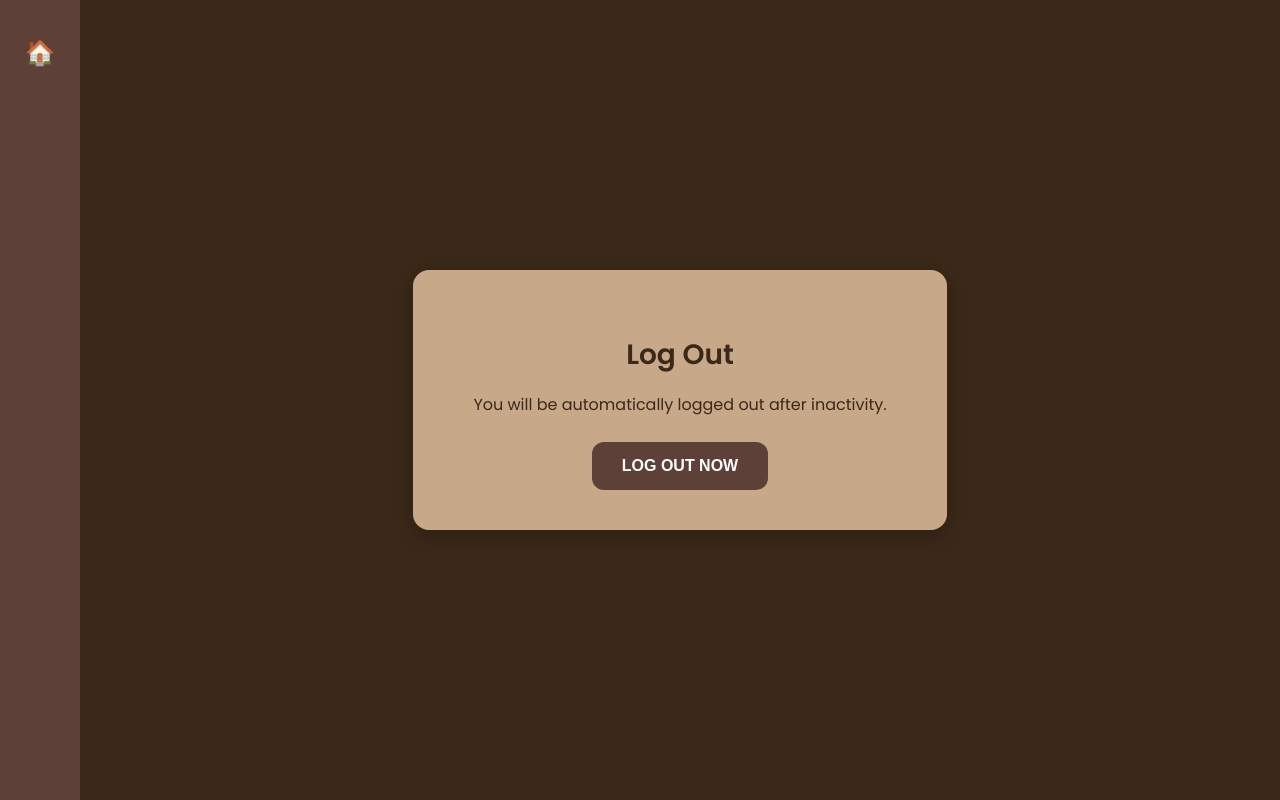
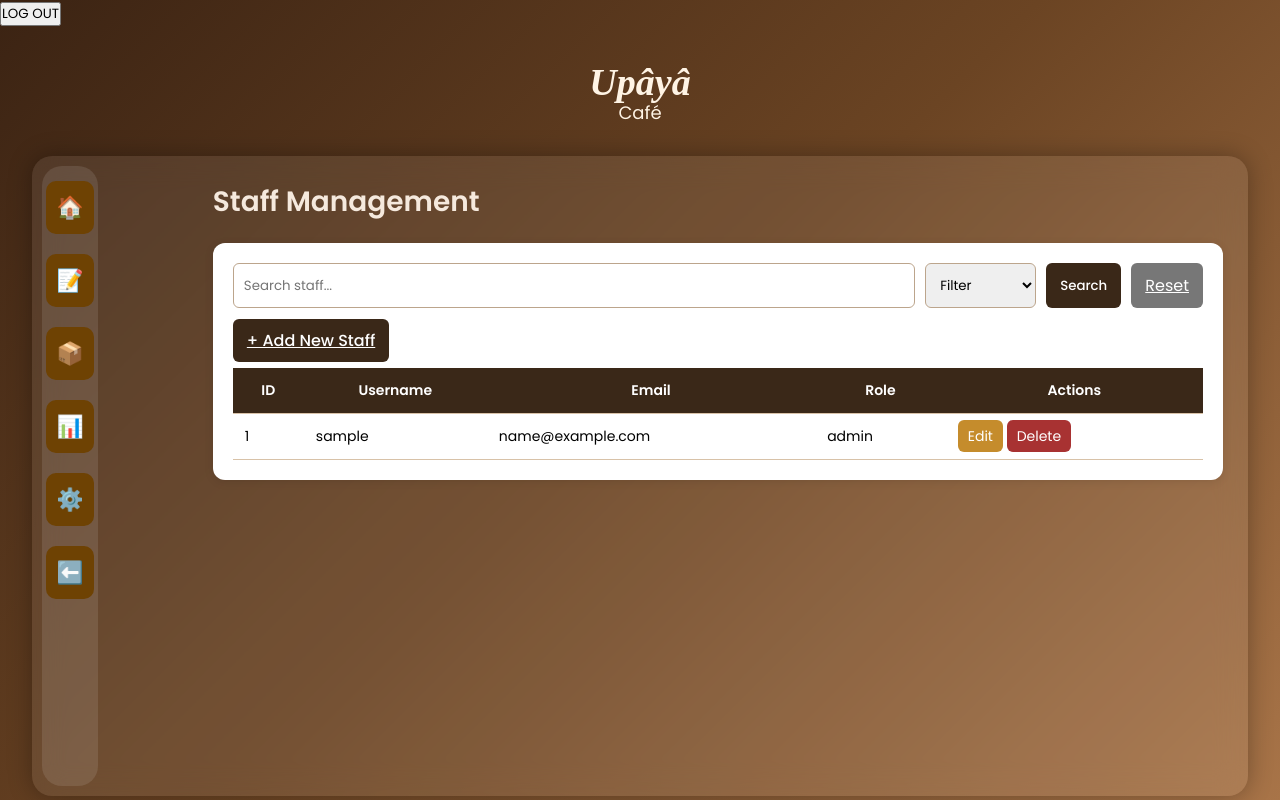
Before and after one commit to Jaden1623/upayaupdate, a PHP site: page /settings.php in a window 1280 px wide. Run offline with PHP 8.4, Linux system fonts and the light colour scheme; tables that the repository leaves empty or names only in its code hold one stand-in row (values such as "Sample post").

Commit message:
Add files via upload

```diff
--- a/kape/settings.php
+++ b/kape/settings.php
@@ -1,139 +1,173 @@
 <?php
 session_start();
+include __DIR__ . "/db/upaya_db.php";
 
-// Set inactivity timeout in seconds (e.g., 5 minutes)
-$timeout_duration = 300; // 5 minutes
+// Default SQL for users
+$sql = "SELECT * FROM users";
+$search = "";
+$filter = "";
 
-// Check if last activity is set
-if (isset($_SESSION['LAST_ACTIVITY']) &&
-    (time() - $_SESSION['LAST_ACTIVITY']) > $timeout_duration) {
-    // Session timed out
-    session_unset();
-    session_destroy();
-    header("Location: signin.php");
-    exit();
+// Search handler
+if (isset($_GET['search']) && isset($_GET['filter'])) {
+    $search = $_GET['search'];
+    $filter = $_GET['filter'];
+
+    if (!empty($search) && !empty($filter)) {
+        $allowed_filters = ['id', 'username', 'email', 'role'];
+        if (in_array($filter, $allowed_filters)) {
+            $sql = "SELECT * FROM users WHERE $filter LIKE '%" . $conn->real_escape_string($search) . "%'";
+        }
+    }
 }
 
-// Update last activity time
-$_SESSION['LAST_ACTIVITY'] = time();
+// Run query
+$result = $conn->query($sql);
+if ($result === false) {
+    die("SQL Error: " . $conn->error);
+}
 ?>
+
 <!DOCTYPE html>
 <html lang="en">
 <head>
-<meta charset="UTF-8">
-<meta name="viewport" content="width=device-width, initial-scale=1.0">
-<title>Upâyâ Café | Settings</title>
+<meta charset="UTF-8" />
+<meta name="viewport" content="width=device-width, initial-scale=1" />
+<title>Upâyâ Café | Staff Management</title>
+
 <link href="https://fonts.googleapis.com/css2?family=Poppins:wght@300;400;500;600&display=swap" rel="stylesheet">
+<link rel="stylesheet" href="pos.css">
 <style>
+/* Keep most of your previous styles for layout and buttons */
 body {
     font-family: 'Poppins', sans-serif;
     background-color: #3a2818;
     margin: 0;
-    padding: 0;
 }
-.logo {
-    position: fixed;
-    top: 15px;
-    left: 25px;
-    color: #fff;
+.settings-container {
+    width: calc(100% - 80px);
+    margin-left: 80px;
+    padding: 25px;
 }
-.logo h1 { margin: 0; font-size: 22px; }
-.logo p { margin: 0; font-size: 14px; color: #d7ccc8; }
-
-.pos-container { display: flex; }
-.sidebar {
-    position: fixed;
-    top: 0;
-    left: 0;
-    width: 80px;
-    height: 100%;
-    background: #5d4037;
-    display: flex;
-    flex-direction: column;
-    align-items: center;
-    padding-top: 20px;
+.settings-title {
+    font-size: 28px;
+    font-weight: 600;
+    margin-bottom: 20px;
+    color: #f5e9dd;
 }
-.sidebar .icon {
-    color: white;
-    font-size: 24px;
-    margin: 15px 0;
-    text-decoration: none;
-    transition: 0.2s;
+.settings-wrapper {
+    background: white;
+    padding: 20px;
+    border-radius: 12px;
+    box-shadow: 0 2px 10px rgba(0,0,0,0.1);
 }
-.sidebar .icon.active { color: #ffb74d; }
-
-.content-container {
-    margin-left: 80px;
-    width: calc(100% - 80px);
-    display: flex;
-    justify-content: center;
-    align-items: center;
-    height: 100vh;
-}
-
-.logout-card {
-    background: #c7a989;
-    padding: 40px 60px;
-    border-radius: 16px;
-    box-shadow: 0 6px 20px rgba(0,0,0,0.2);
-    text-align: center;
-    color: #3a2818;
-}
-.logout-card h2 { margin-bottom: 15px; font-size: 28px; }
-.logout-card p { font-size: 16px; margin-bottom: 25px; }
-.logout-btn {
-    padding: 15px 30px;
-    background: #5d4037;
-    color: white;
-    font-size: 16px;
-    font-weight: 600;
-    border: none;
-    border-radius: 12px;
-    cursor: pointer;
-    transition: 0.2s;
-}
-.logout-btn:hover { background: #3e2723; }
+table { width: 100%; border-collapse: collapse; margin-top: 15px; }
+thead { background: #3a2818; color: white; }
+th, td { padding: 12px; border-bottom: 1px solid #d8c2a8; font-size: 14px; }
+tr:hover td { background: #c7a989; }
+.btn-add, .btn-search { background: #3a2818; color: white; padding: 10px 14px; border: none; border-radius: 6px; cursor: pointer; font-weight: 500; }
+.btn-reset { background: #777; color: white; padding: 10px 14px; border-radius: 6px; border: none; }
+.btn-edit { background: #c58c2c; color: white; padding: 6px 10px; border-radius: 6px; text-decoration: none; }
+.btn-delete { background: #a83232; color: white; padding: 6px 10px; border-radius: 6px; text-decoration: none; }
 </style>
 </head>
 <body>
 
+<!-- LOGOUT BUTTON -->
+<form action="signin.php" method="POST" style="display:inline;">
+    <button class="logout-btn" type="submit">LOG OUT</button>
+</form>
+
+<!-- LOGO -->
+<div class="logo">
+    <h1>Upâyâ</h1>
+    <p>Café</p>
+</div>
 
 <div class="pos-container">
+
+    <!-- SIDEBAR -->
     <div class="sidebar">
-        <a href="admin.php" class="icon">🏠</a>
+        <a href="admin.php" class="icon active">🏠</a>
+        <a href="orderhistory.php" class="icon active">📝</a>
+        <a href="inventory.php" class="icon active">📦</a>
+        <a href="salesreport.php" class="icon active">📊</a>
+        <a href="settings.php" class="icon active">⚙️</a>
+        <a href="logout.php" class="icon active">⬅️</a>
     </div>
 
-    <div class="content-container">
-        <div class="logout-card">
-            <h2>Log Out</h2>
-            <p>You will be automatically logged out after inactivity.</p>
-            <form action="login.php" method="POST">
-                <button class="logout-btn" type="submit">LOG OUT NOW</button>
+    <!-- CONTENT -->
+    <div class="settings-container">
+        <h2 class="settings-title">Staff Management</h2>
+
+        <div class="settings-wrapper">
+
+            <!-- SEARCH + FILTER -->
+            <form method="GET" class="row" style="display:flex; gap:10px; margin-bottom:20px;">
+                <input
+                    type="text"
+                    name="search"
+                    value="<?= htmlspecialchars($search) ?>"
+                    placeholder="Search staff..."
+                    style="flex:1; padding:10px; border-radius:6px; border:1px solid #bca58c;"
+                >
+
+                <select name="filter"
+                    style="padding:10px; border-radius:6px; border:1px solid #bca58c;">
+                    <option value="">Filter</option>
+                    <option value="username" <?= ($filter=="username")?"selected":"" ?>>Username</option>
+                    <option value="email" <?= ($filter=="email")?"selected":"" ?>>Email</option>
+                    <option value="role" <?= ($filter=="role")?"selected":"" ?>>Role</option>
+                </select>
+
+                <button type="submit" class="btn-search">Search</button>
+                <a href="settings.php" class="btn-reset">Reset</a>
             </form>
+
+            <!-- ADD BUTTON -->
+            <a href="add_user.php" class="btn-add">+ Add New Staff</a>
+
+            <!-- STAFF TABLE -->
+            <table>
+                <thead>
+                    <tr>
+                        <th>ID</th>
+                        <th>Username</th>
+                        <th>Email</th>
+                        <th>Role</th>
+                        <th>Actions</th>
+                    </tr>
+                </thead>
+
+                <tbody>
+                <?php
+                if ($result === false) {
+                    echo "<tr><td colspan='5' style='color:red;'>SQL Error: " . $conn->error . "</td></tr>";
+                } else {
+                    if ($result->num_rows > 0) {
+                        while($row = $result->fetch_assoc()) {
+                            echo "<tr>
+                                <td>{$row['id']}</td>
+                                <td>{$row['username']}</td>
+                                <td>{$row['email']}</td>
+                                <td>{$row['role']}</td>
+                                <td>
+                                    <a class='btn-edit' href='edit_user.php?id={$row['id']}'>Edit</a>
+                                    <a class='btn-delete' href='delete_user.php?id={$row['id']}' onclick=\"return confirm('Delete this staff?');\">Delete</a>
+                                </td>
+                            </tr>";
+                        }
+                    } else {
+                        echo "<tr><td colspan='5' style='text-align:center; color:#555;'>No staff found</td></tr>";
+                    }
+                }
+                ?>
+                </tbody>
+            </table>
+
         </div>
     </div>
+
 </div>
-
-<!-- Optional JS warning before logout -->
-<script>
-let timeout = <?= $timeout_duration ?> * 1000; // milliseconds
-let warningTime = 60 * 1000; // 1 minute warning
-let logoutTimer = setTimeout(() => {
-    alert("Session timed out due to inactivity.");
-    window.location.href = "signin.php";
-}, timeout);
-
-// Reset timer on any activity
-['mousemove', 'keypress', 'click'].forEach(evt => {
-    document.addEventListener(evt, () => {
-        clearTimeout(logoutTimer);
-        logoutTimer = setTimeout(() => {
-            alert("Session timed out due to inactivity.");
-            window.location.href = "signin.php";
-        }, timeout);
-    });
-});
-</script>
 
 </body>
 </html>
```
